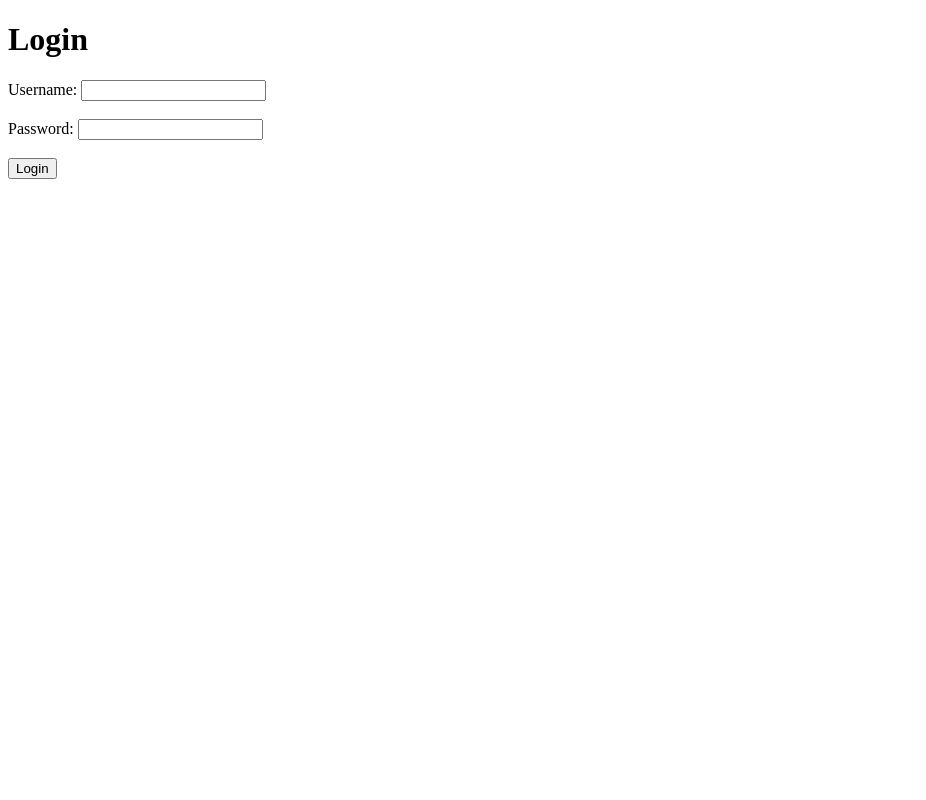
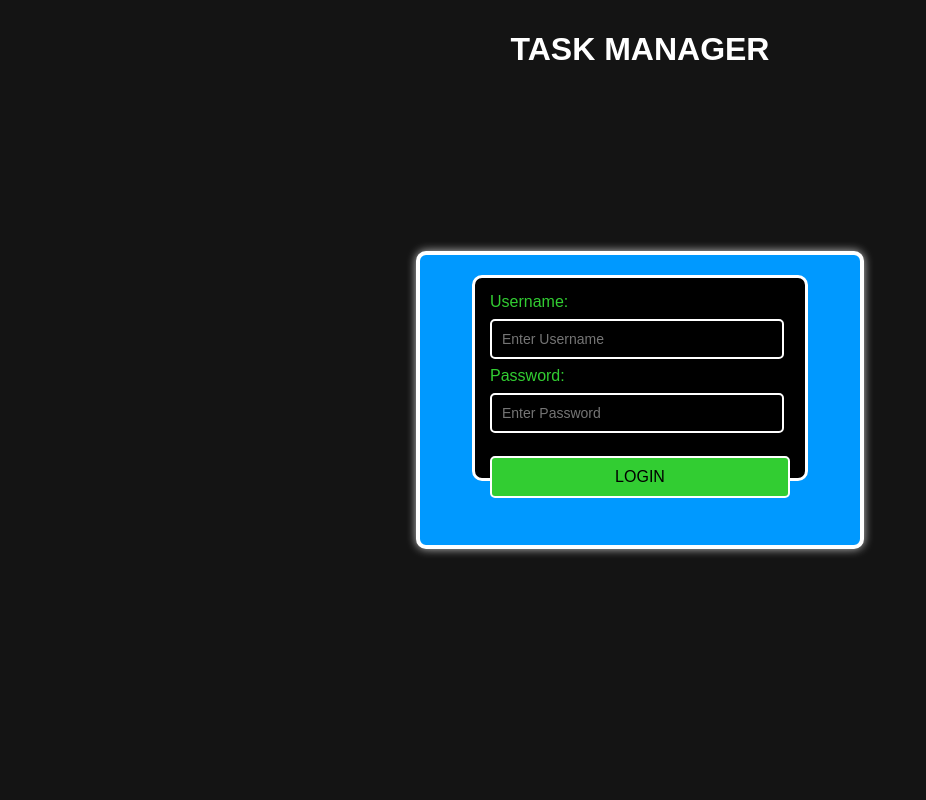
Before and after one commit to hars884/taskmaster, a Flask app: template templates/login.html in a window 1280 px wide. Shown: the whole page, without its empty margins (0-926 px from the left). Run offline with Flask 3, Linux system fonts and the light colour scheme; the template is opened without the code that fills it, so the values that code supplies are empty; parts of the project's set-up code (start-up, migrations or seed data) failed here and were passed over.

Commit message:
updated login page

```diff
--- a/app.py
+++ b/app.py
@@ -21,6 +21,7 @@ class tasks(db.Model):
     task=db.Column(db.String(100), nullable=False)
     date=db.Column(db.Date, nullable=False)
     remark=db.Column(db.String(100), nullable=False)
+    status=db.Column(db.String(10), nullable=False)
 
     def __repr__(self):
         return f"<User {self.id}>"
--- a/templates/home.html
+++ b/templates/home.html
@@ -10,6 +10,9 @@
     <div>
         {% for urs in taskf %}
         <div>{{urs.task}}</div>
+            <input type="checkbox" name="task" id="task">
+            <label for="task"></label>
+
         {% endfor %}
     </div>
 </body>
--- a/templates/login.html
+++ b/templates/login.html
@@ -3,19 +3,23 @@
 <head>
     <meta charset="UTF-8">
     <meta name="viewport" content="width=device-width, initial-scale=1.0">
-    <title>Document</title>
+    <title>Pixel Login</title>
+    <link rel="stylesheet" href="styles.css">
+    <link href="https://fonts.googleapis.com/css2?family=Press+Start+2P&display=swap" rel="stylesheet">
 </head>
 <body>
-    <h1>Login</h1>
-    <form method="POST">
-        <label for="username">Username:</label>
-        <input type="text" id="username" name="username" required><br><br>
-        <label for="password">Password:</label>
-        <input type="password" id="password" name="password" required><br><br>
-        <button type="submit">Login</button>
-    </form>
-    {% if error %}
-    <p class="error-message">{{ error }}</p>
-    {% endif %}
+    <h1>TASK MANAGER</h1>
+    <div class="container">
+        <div class="loginn">
+            <label for="username">Username:</label>
+            <input type="text" id="username" placeholder="Enter Username">
+
+            <label for="password">Password:</label>
+            <input type="password" id="password" placeholder="Enter Password">
+
+            <button>LOGIN</button>
+        </div>
+    </div>
+
 </body>
 </html>
--- /dev/null
+++ b/templates/styles.css
@@ -0,0 +1,72 @@
+
+body {
+    background-color: rgb(20, 20, 20);
+    font-family: Arial, sans-serif;
+    margin: 0;
+    padding: 0;
+    height: 100vh;
+    display: flex;
+    justify-content: center;
+    align-items: center;
+}
+h1{
+    text-align: center;
+    position: absolute;
+    top: 10px;
+    color: white;
+}
+.container {
+    width: 400px;
+    height: 250px;
+    background-color: #0099ff;
+    text-align: center;
+    border-radius: 10px;
+    box-shadow: 0px 0px 10px 0px rgba(255, 255, 255, 0.75);
+    padding: 20px;
+    border: 4px solid #ffffff;
+}
+.loginn {
+    width: 300px;
+    height: 170px;
+    background-color: black;
+    color: limegreen;
+    margin: 0 auto;
+    text-align: left;
+    font-family:Arial, sans-serif;
+    font-size: 16px;
+    border-radius: 10px;
+    padding: 15px;
+    border: 3px solid #ffffff;
+}
+
+input {
+    width: 90%;
+    padding: 10px;
+    margin: 8px 0;
+    border: 2px solid #fff;
+    background-color: black;
+    color: limegreen;
+    font-family: Arial, sans-serif;
+    font-size: 14px;
+    border-radius: 5px;
+}
+
+button {
+    width: 250px;
+    padding: 10px;
+    margin: 15px 0;
+    background-color: limegreen;
+    border: 2px solid #fff;
+    font-family: Arial, sans-serif;
+    font-size: 16px;
+    cursor: pointer;
+    transition: 0.3s;
+    border-radius: 5px;
+    display: block;
+    width: 100%;
+}
+
+button:hover {
+    background-color:rgb(255, 61, 7);
+    color: black;
+}
```
